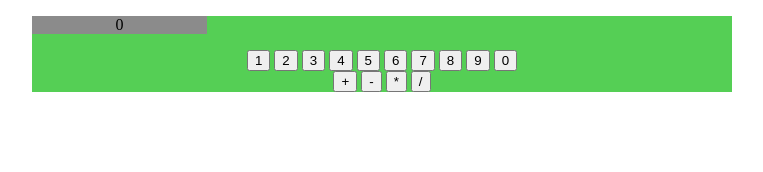
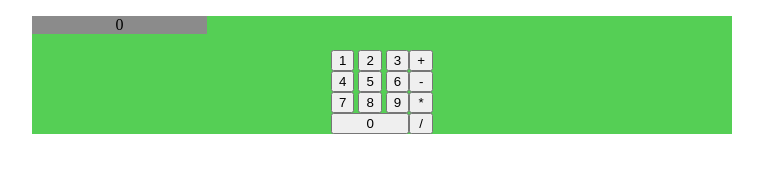
Before and after one commit to KorenPapazian/Calculette, a plain HTML site: page index.html in a window 1280 px wide. Shown: the whole page, without its empty margins (258-1021 px from the left). Drawn offline with Linux system fonts and the light colour scheme.

Commit message:
HTML and CSS

```diff
--- a/css/style.css
+++ b/css/style.css
@@ -12,3 +12,17 @@ body {
     width: 25%;
     background-color: rgb(139, 139, 139);
 }
+
+#touches {
+    display: flex;
+    justify-content: center;
+}
+
+#nombres, #operations {
+    display: flex;
+    flex-direction: column;
+}
+
+#nombre {
+    display: flex;
+}
--- a/index.html
+++ b/index.html
@@ -18,16 +18,25 @@
                 <p>0</p>
             </div>
 
-            <div id="touche">
+            <div id="touches">
+                <div id="nombres">
+                    <div id="groupe1">
                         <button id="one">1</button>
                         <button id="two">2</button>
                         <button id="three">3</button>
+                    </div>
+
+                    <div id="groupe2">
                         <button id="four">4</button>
                         <button id="five">5</button>
                         <button id="six">6</button>
+                    </div>
+
+                    <div id="groupe3">
                         <button id="seven">7</button>
                         <button id="eight">8</button>
                         <button id="nine">9</button>
+                    </div>
                     <button id="ten">0</button>
                 </div>
 
@@ -37,7 +46,7 @@
                     <button id="fois">*</button>
                     <button id="diviser">/</button>
                 </div>
-
+            </div>
        </div>
 
         <script src="js/app.js"></script>
```
Lines whose indentation alone changed are shown as unchanged.
